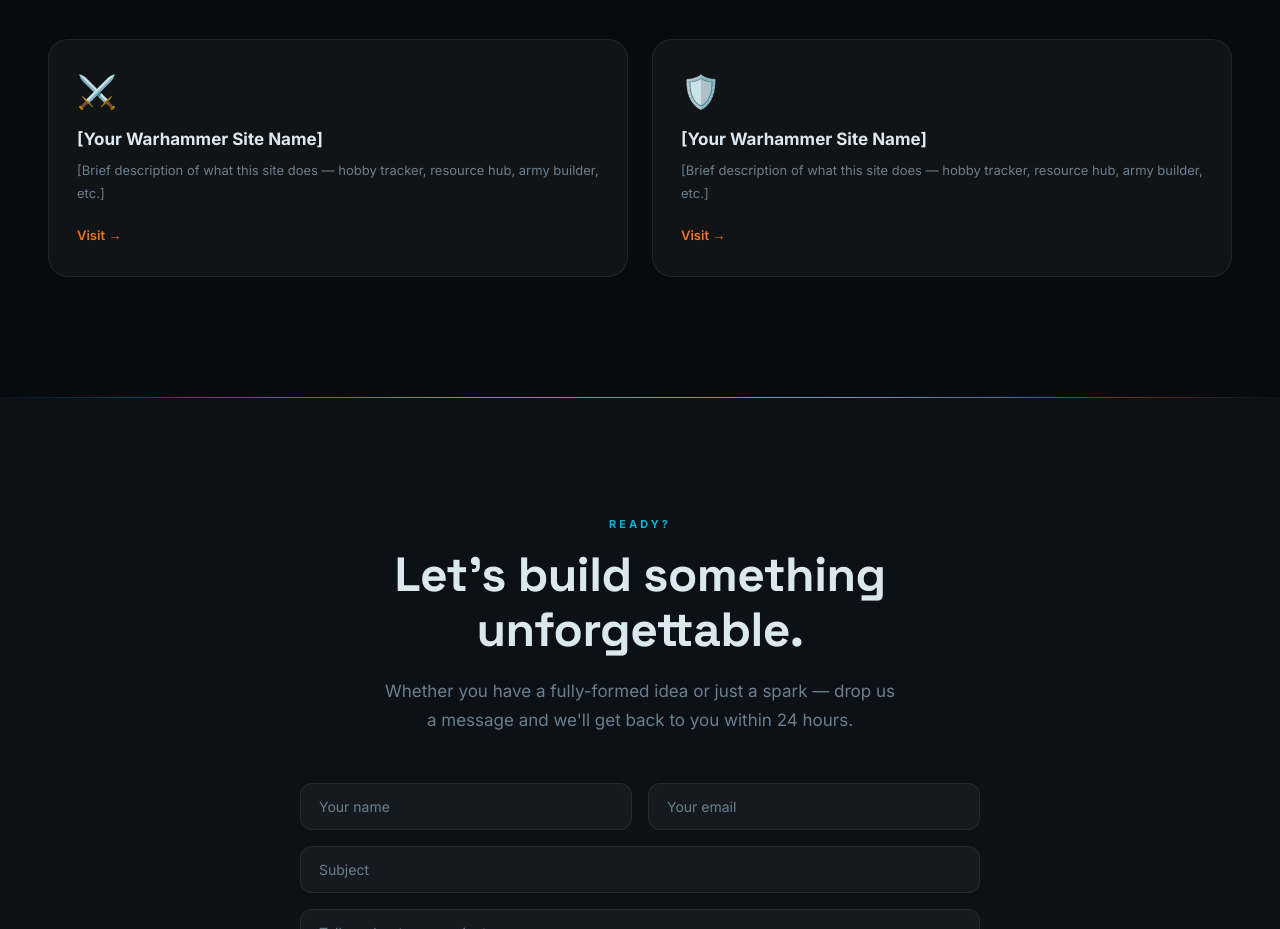
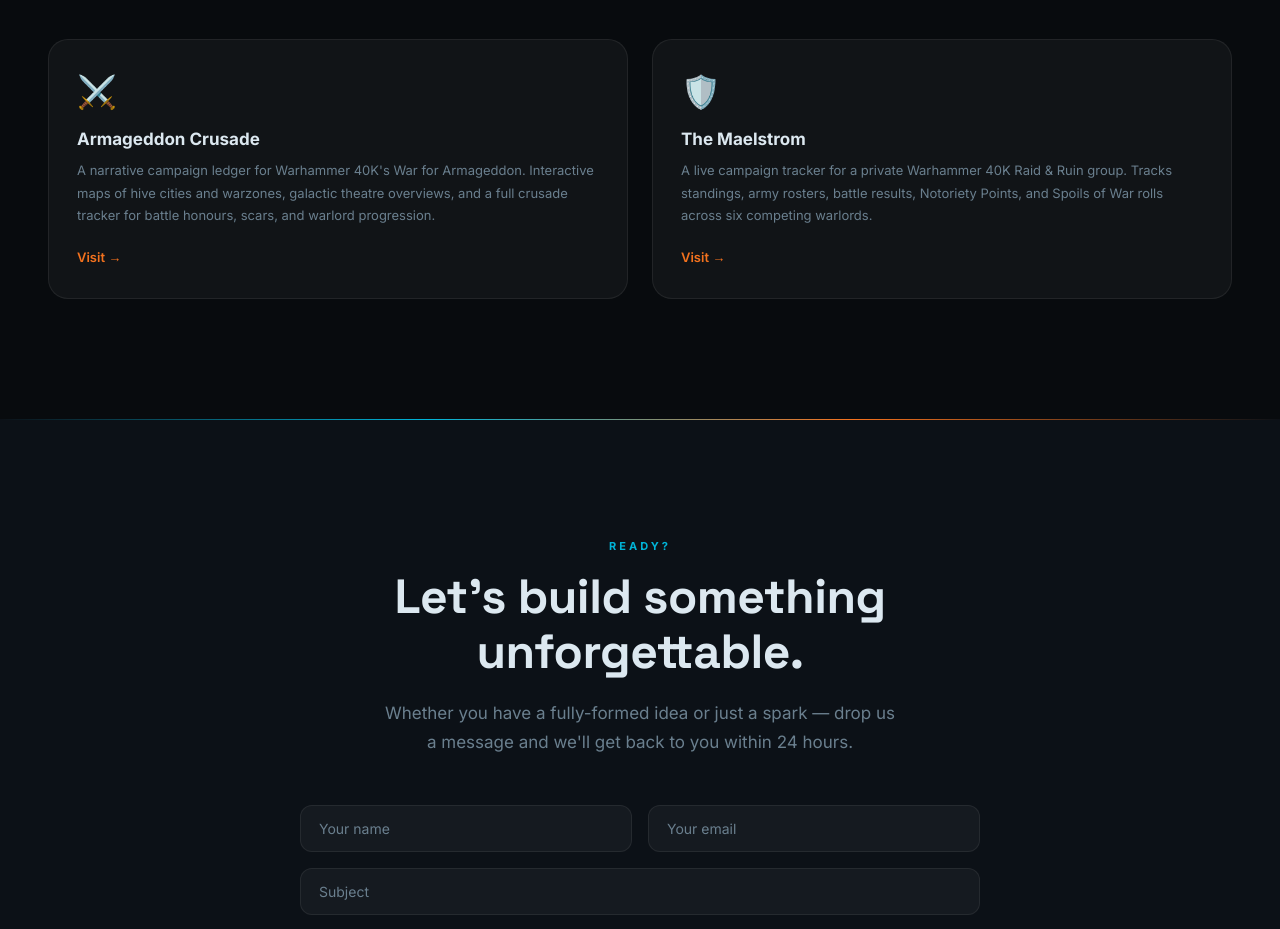
Before and after one commit to TechTree/starfallhq, a website: page index.html in a window 1280 px wide. Shown: the part 3800-4729 px from the top of the page. Drawn offline with Linux system fonts and the light colour scheme; animation ran at ten frames a second.

Commit message:
updates projects

```diff
--- a/index.html
+++ b/index.html
@@ -871,18 +871,17 @@
     <p class="section-sub">Side projects made for fun — no briefs, no deadlines, just craft.</p>
   </div>
   <div class="passion-grid">
-    <!-- FILL IN: replace the two cards below with your actual Warhammer sites -->
     <div class="passion-card reveal reveal-delay-1">
       <span class="passion-icon">⚔️</span>
-      <h3>[Your Warhammer Site Name]</h3>
-      <p>[Brief description of what this site does — hobby tracker, resource hub, army builder, etc.]</p>
-      <a href="[URL]" target="_blank" rel="noopener" class="passion-link">Visit →</a>
+      <h3>Armageddon Crusade</h3>
+      <p>A narrative campaign ledger for Warhammer 40K's War for Armageddon. Interactive maps of hive cities and warzones, galactic theatre overviews, and a full crusade tracker for battle honours, scars, and warlord progression.</p>
+      <a href="https://armageddon-narrative.vercel.app/" target="_blank" rel="noopener" class="passion-link">Visit →</a>
     </div>
     <div class="passion-card reveal reveal-delay-2">
       <span class="passion-icon">🛡️</span>
-      <h3>[Your Warhammer Site Name]</h3>
-      <p>[Brief description of what this site does — hobby tracker, resource hub, army builder, etc.]</p>
-      <a href="[URL]" target="_blank" rel="noopener" class="passion-link">Visit →</a>
+      <h3>The Maelstrom</h3>
+      <p>A live campaign tracker for a private Warhammer 40K Raid & Ruin group. Tracks standings, army rosters, battle results, Notoriety Points, and Spoils of War rolls across six competing warlords.</p>
+      <a href="https://the-maelstrom.vercel.app/" target="_blank" rel="noopener" class="passion-link">Visit →</a>
     </div>
   </div>
 </section>
```
